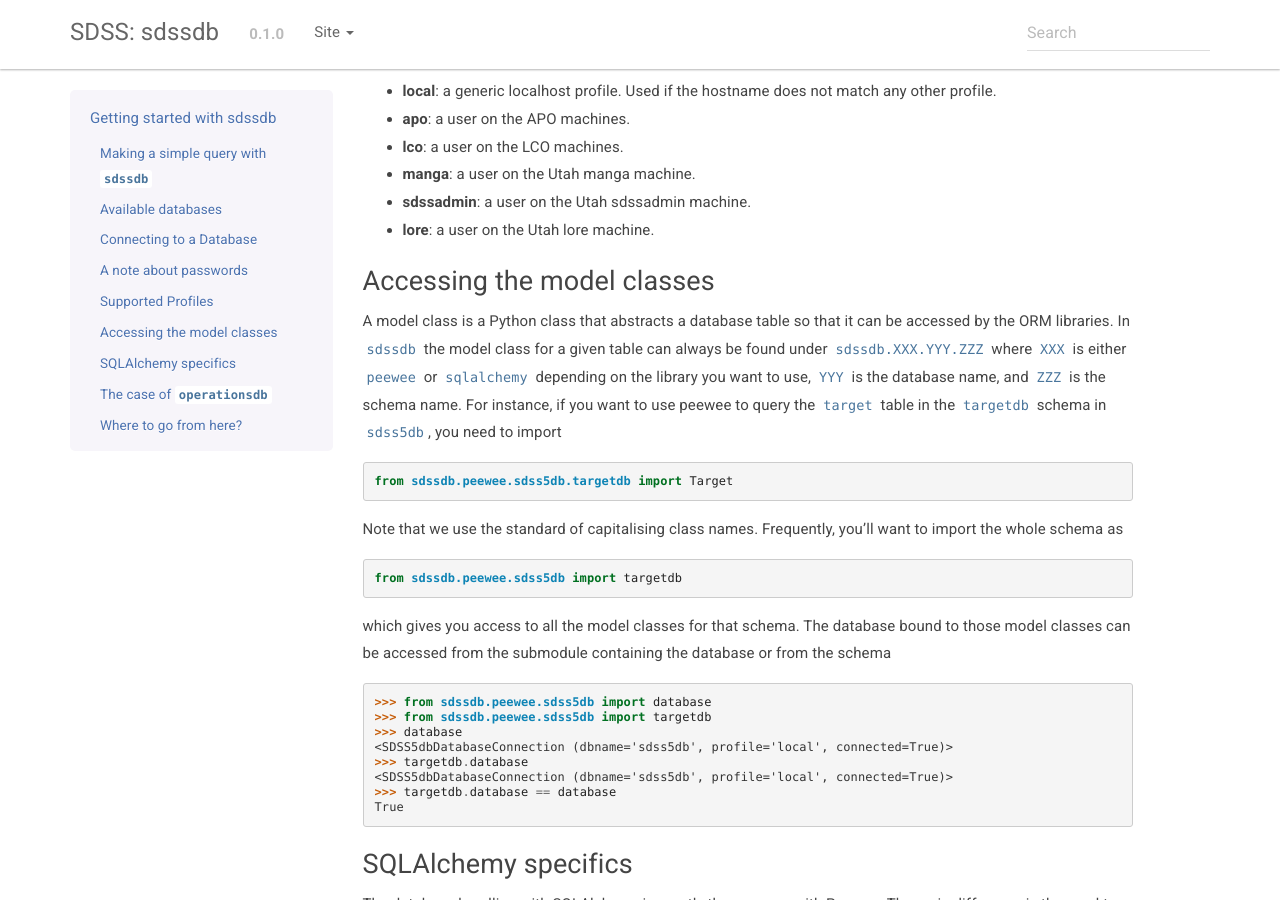
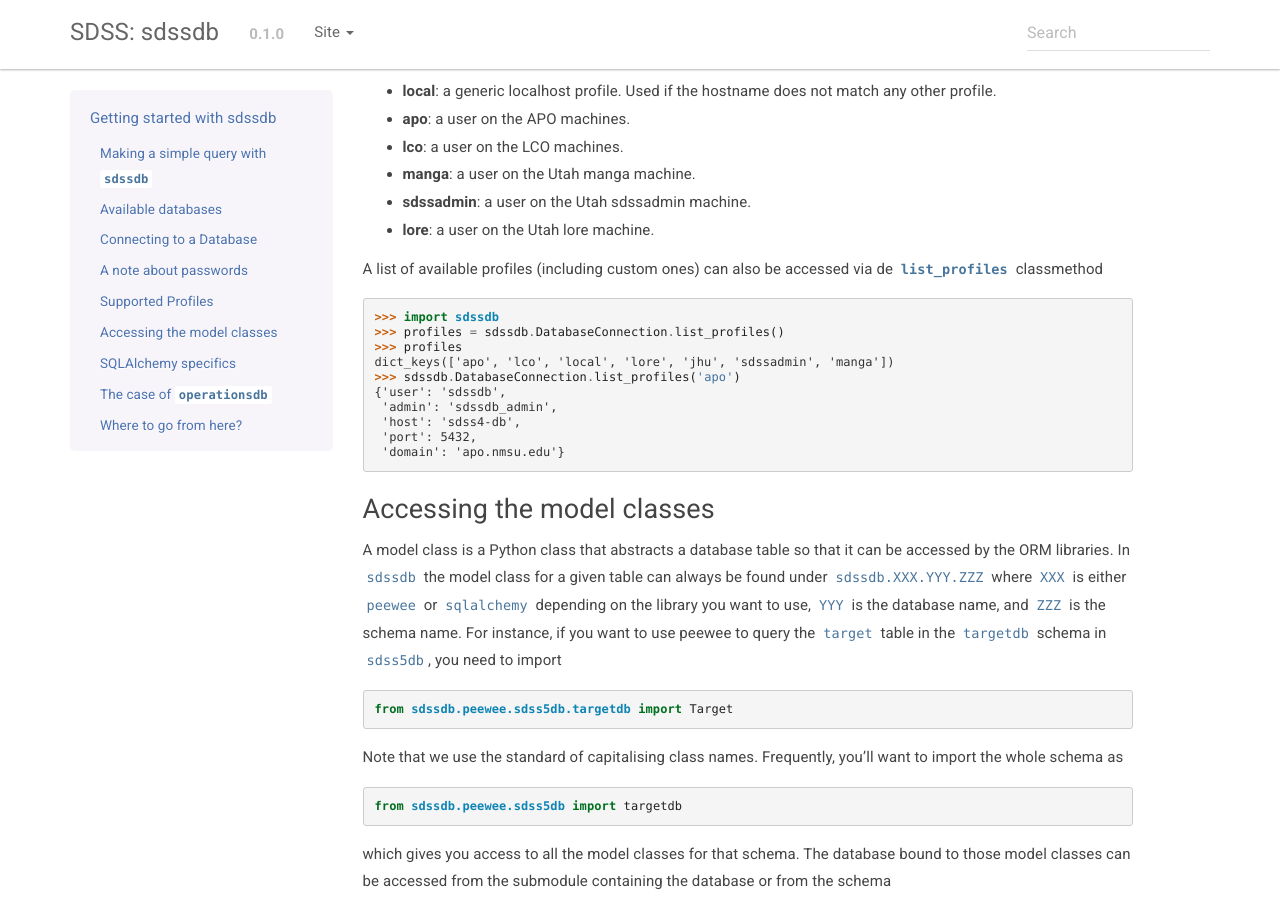
Before and after one commit to sdss/sdssdb, a Sphinx documentation site: the page built from docs/sphinx/intro.rst, in a window 1280 px wide and 900 px high, scrolled down 3477 px. Built offline with Sphinx 7.4.7, drawn with Linux system fonts in a browser that asks for light colours; the version number is read from the project's files by our own code.

Commit message:
Example of use of list_profiles

```diff
--- a/docs/sphinx/intro.rst
+++ b/docs/sphinx/intro.rst
@@ -192,6 +192,19 @@ The following `profiles <https://github.com/sdss/sdssdb/blob/master/python/sdssd
 * **sdssadmin**: a user on the Utah sdssadmin machine.
 * **lore**: a user on the Utah lore machine.
 
+A list of available profiles (including custom ones) can also be accessed via de `~sdssdb.connection.DatabaseConnection.list_profiles` classmethod ::
+
+    >>> import sdssdb
+    >>> profiles = sdssdb.DatabaseConnection.list_profiles()
+    >>> profiles
+    dict_keys(['apo', 'lco', 'local', 'lore', 'jhu', 'sdssadmin', 'manga'])
+    >>> sdssdb.DatabaseConnection.list_profiles('apo')
+    {'user': 'sdssdb',
+     'admin': 'sdssdb_admin',
+     'host': 'sdss4-db',
+     'port': 5432,
+     'domain': 'apo.nmsu.edu'}
+
 
 Accessing the model classes
 ---------------------------
```
